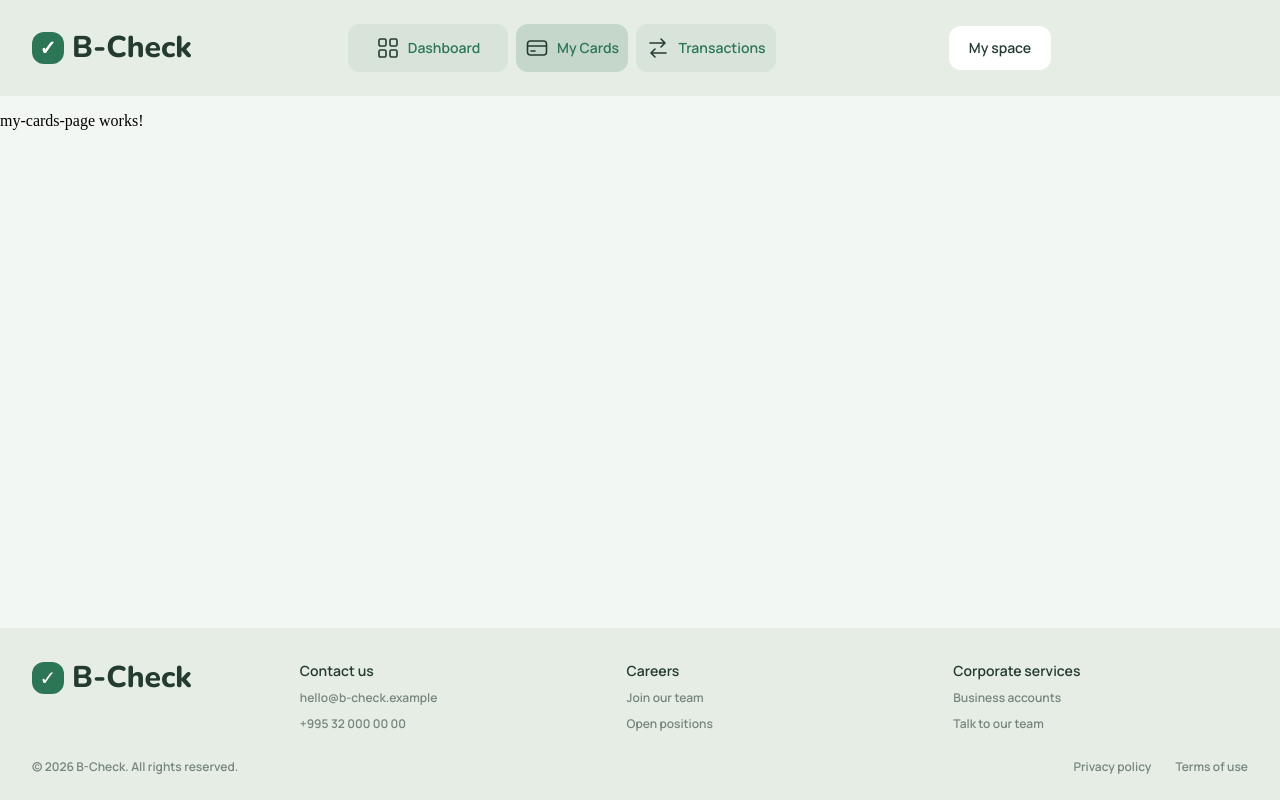
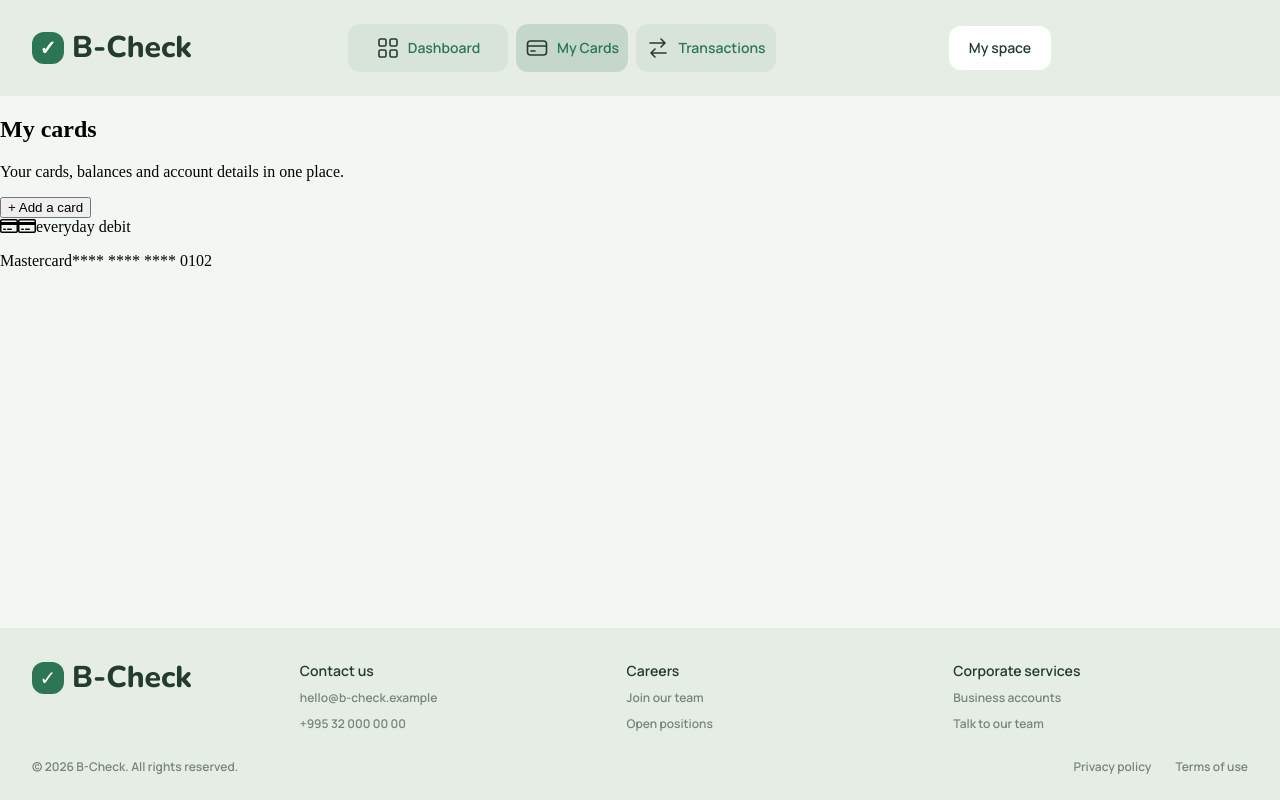
Before and after one commit to giorgi-v2/B-check, an Angular app: page / in a window 1280 px wide. Both pictures are taken after a click on the link "My Cards". Built offline with nearby package versions, Linux system fonts and the light colour scheme.

Commit message:
started doing my-cards page

```diff
--- a/src/app/app.html
+++ b/src/app/app.html
@@ -8,7 +8,7 @@
       <app-dashboard-page></app-dashboard-page>
     }
     @case ('my-cards') {
-      <app-my-cards-page></app-my-cards-page>
+      <app-my-cards-page [cards]="cards()"> </app-my-cards-page>
     }
     @case ('transactions') {
       <app-transactions-page [transactions]="transactions()"></app-transactions-page>
--- a/src/app/app.ts
+++ b/src/app/app.ts
@@ -5,7 +5,7 @@ import { DashboardPage } from './features/dashboard-page/dashboard-page';
 import { MyCardsPage } from './features/my-cards-page/my-cards-page';
 import { TransactionsPage } from './features/transactions-page/transactions-page';
 import { RouteCode } from './route';
-import { Transaction } from './data';
+import { Card, Transaction } from './data';
 
 @Component({
   selector: 'app-root',
@@ -17,10 +17,6 @@ export class App {
   protected readonly title = signal('b-check-project');
 
   protected currentRoute: WritableSignal<RouteCode> = signal('dashboard');
-
-  protected handleCurrentRouteChange(route: RouteCode) {
-    this.currentRoute.set(route);
-  }
 
   protected transactions = signal<Transaction[]>([
     {
@@ -59,4 +55,33 @@ export class App {
       cardNumberLast4Digets: '0090',
     },
   ]);
+
+  protected cards = signal<Card[]>([
+    {
+      name: 'everyday debit',
+      id: 1,
+      provider: 'BOG',
+      type: 'mastercard',
+      cardNumber: '**** **** **** 0102',
+      cardHolder: 'Alex Dune',
+      expirationDate: new Date(2039, 7),
+      cvv: '***',
+      accounts: [
+        {
+          id: 1,
+          amount: 201,
+          currency: 'GEL',
+        },
+        {
+          id: 1,
+          amount: 98,
+          currency: 'USD',
+        },
+      ],
+    },
+  ]);
+
+  protected handleCurrentRouteChange(route: RouteCode) {
+    this.currentRoute.set(route);
+  }
 }
--- /dev/null
+++ b/src/app/features/card-box/card-box.html
@@ -0,0 +1,5 @@
+@let _card = card();
+
+<i class="fa-jelly fa-regular fa-credit-card"></i>
+<span>{{ _card.name }}</span>
+<p>{{ cardType() }}{{ _card.cardNumber }}</p>
--- /dev/null
+++ b/src/app/features/card-box/card-box.ts
@@ -0,0 +1,21 @@
+import { Component, computed, input } from '@angular/core';
+import { Card } from '../../data';
+
+@Component({
+  imports: [],
+  selector: 'app-card-box',
+  styleUrl: './card-box.scss',
+  templateUrl: './card-box.html',
+})
+export class CardBox {
+  public card = input.required<Card>();
+
+  protected cardType = computed(() => {
+    switch (this.card().type) {
+      case 'visa':
+        return 'VISA';
+      case 'mastercard':
+        return 'Mastercard';
+    }
+  });
+}
--- a/src/app/features/my-cards-page/my-cards-page.html
+++ b/src/app/features/my-cards-page/my-cards-page.html
@@ -1 +1,18 @@
-<p>my-cards-page works!</p>
+<section>
+  <div>
+    <h1>My cards</h1>
+    <p>Your cards, balances and account details in one place.</p>
+  </div>
+  <button>+ Add a card</button>
+
+  <div>
+    <div>
+      <i class="fa-jelly fa-regular fa-credit-card"></i>
+      <span>
+        @for (card of cards(); track card.id) {
+          <app-card-box [card]="card"></app-card-box>
+        }
+      </span>
+    </div>
+  </div>
+</section>
--- a/src/app/features/my-cards-page/my-cards-page.ts
+++ b/src/app/features/my-cards-page/my-cards-page.ts
@@ -1,9 +1,13 @@
-import { Component } from '@angular/core';
+import { Component, input } from '@angular/core';
+import { Card } from '../../data';
+import { CardBox } from '../card-box/card-box';
 
 @Component({
-  imports: [],
+  imports: [CardBox],
   selector: 'app-my-cards-page',
   styleUrl: './my-cards-page.scss',
   templateUrl: './my-cards-page.html',
 })
-export class MyCardsPage {}
+export class MyCardsPage {
+  public cards = input.required<Card[]>();
+}
```
Also changed, not shown: src/app/data.ts (+22 -1 lines), src/app/features/card-box/card-box.scss (added).
